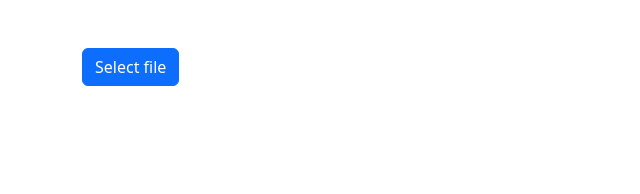
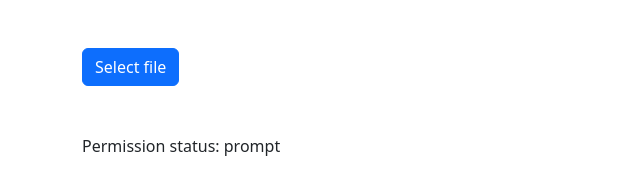
Before and after one commit to dmkaaa/camera-test, a plain HTML site: page index.html in a window 1280 px wide. Shown: the whole page, without its empty margins (0-640 px from the left). Drawn offline with nearby package versions, Linux system fonts and the light colour scheme.

Commit message:
Update index.html

```diff
--- a/index.html
+++ b/index.html
@@ -13,23 +13,31 @@
       <input class="d-none" type="file" id="file-input" accept="image/*,application/pdf">
       <button id="button-select" class="btn btn-primary">Select file</button>
     </div>
+    <div>
+      Permission status: <span id="status">-</span>
+    </div>
   </div>
 <script>
   window.onload = function() {
     const button = document.getElementById('button-select');
     const fileInput = document.getElementById('file-input');
+    const status = document.getElementById('status');
 
     button.onclick = function() {
+      fileInput.click();
+    };
+
+    setInterval(() => {
       navigator.permissions.query({name: 'camera'})
        .then((permissionObj) => {
-        console.log(permissionObj.state);
+        status.innerText = permissionObj.state;
        })
        .catch((error) => {
         console.log('Got error :', error);
        }).finally(() => {
         fileInput.click();
        });
-    };
+    }, 1000)
   };
 </script>
 </body>
```
